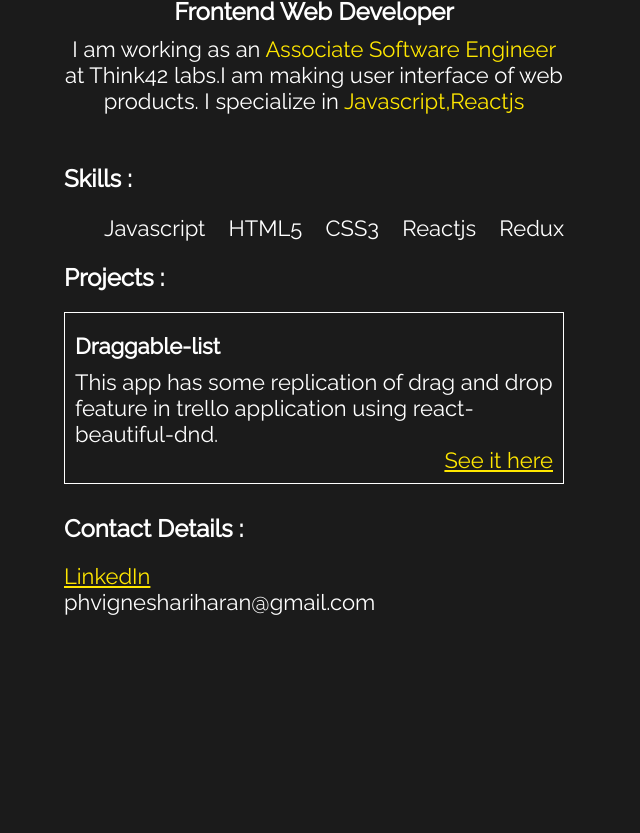
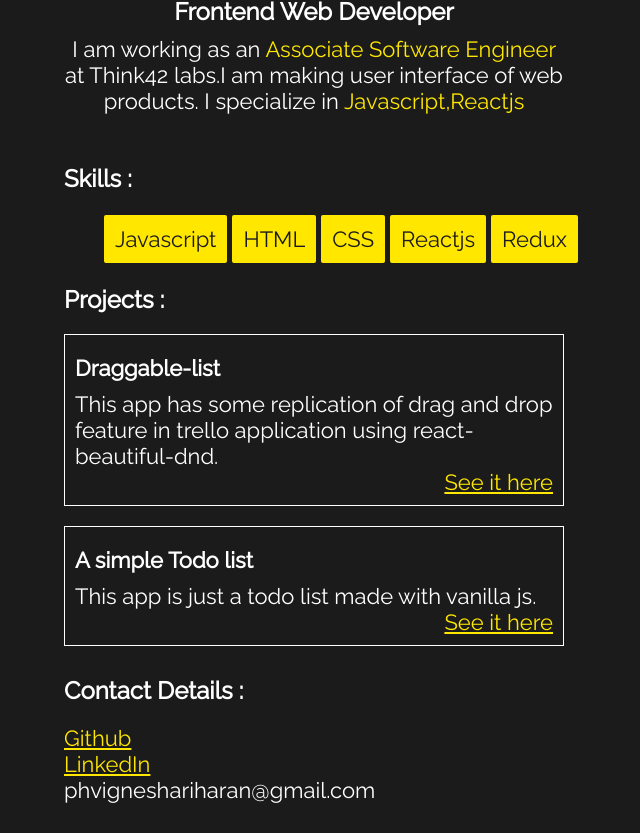
Before and after one commit to VigneshHariharan/vigneshhariharan-old, a website: page index.html in a window 1280 px wide. Shown: the part 88-921 px from the top of the page, without its empty margins (326-966 px from the left). Before the commit the page ends 800 px from the top, so only its background shows below. Drawn offline with Linux system fonts and the light colour scheme.

Commit message:
content: project added

```diff
--- a/index.html
+++ b/index.html
@@ -30,8 +30,8 @@
         <h2>Skills : </h2>
         <ul>
           <li>Javascript</li>
-          <li>HTML5</li>
-          <li>CSS3</li>
+          <li>HTML</li>
+          <li>CSS</li>
           <li>Reactjs</li>
           <li>Redux</li>
         </ul>
@@ -46,9 +46,19 @@
           <a href='/trelloclone'>See it here
           </a>
         </div>
+        <div class='card'>
+          <h3>A simple Todo list</h3>
+          <p>This app is just a todo list made with vanilla
+            js.
+          </p>
+          <a href='/To-do-list/'>See it here
+          </a>
+        </div>
         <div class='contact'>
           <h2>Contact Details : </h2>
           <ul>
+            <li><a href='github.com/vigneshhariharan'>
+                Github </a></li>
             <li><a
                 href='//www.linkedin.com/in/vignesh-frontend'
                 target="_blank">LinkedIn</a></li>
--- a/main.scss
+++ b/main.scss
@@ -75,6 +75,18 @@ p {
 		display: flex;
 		flex-flow: row nowrap;
 		justify-content: space-between;
+		font-weight: 500;
+		li {
+			border-radius: 2px;
+			background-color: $highlight-color;
+			color: $background-color;
+			padding: 0.5em;
+			margin-right: 5px;
+			transition: all .3s ease-in-out;
+			&:hover {
+				transform: rotate(1deg) scale(1.05);
+			}
+		}
 		@media (max-width: 500px) {
 			flex-flow: column nowrap;
 		}
@@ -95,11 +107,16 @@ p {
 		flex-flow: column nowrap;
 		border: 1px solid white;
 		padding: 10px;
+		margin-bottom: 20px;
+		transition: all .3s ease-in-out;
 		h3 {
 			padding: 10px 0;
 		}
 		a {
 			margin-left: auto;
+		}
+		&:hover {
+			transform: rotate(-0.5deg) scale(1.03);
 		}
 	}
 	@media (max-width: 500px) {
@@ -107,7 +124,7 @@ p {
 	}
 }
 .contact {
-	margin-top: 30px;
+	margin: 30px 0;
 
 	ul {
 		margin: 0%;
```
Also changed, not shown: main.css, 1 other file.
